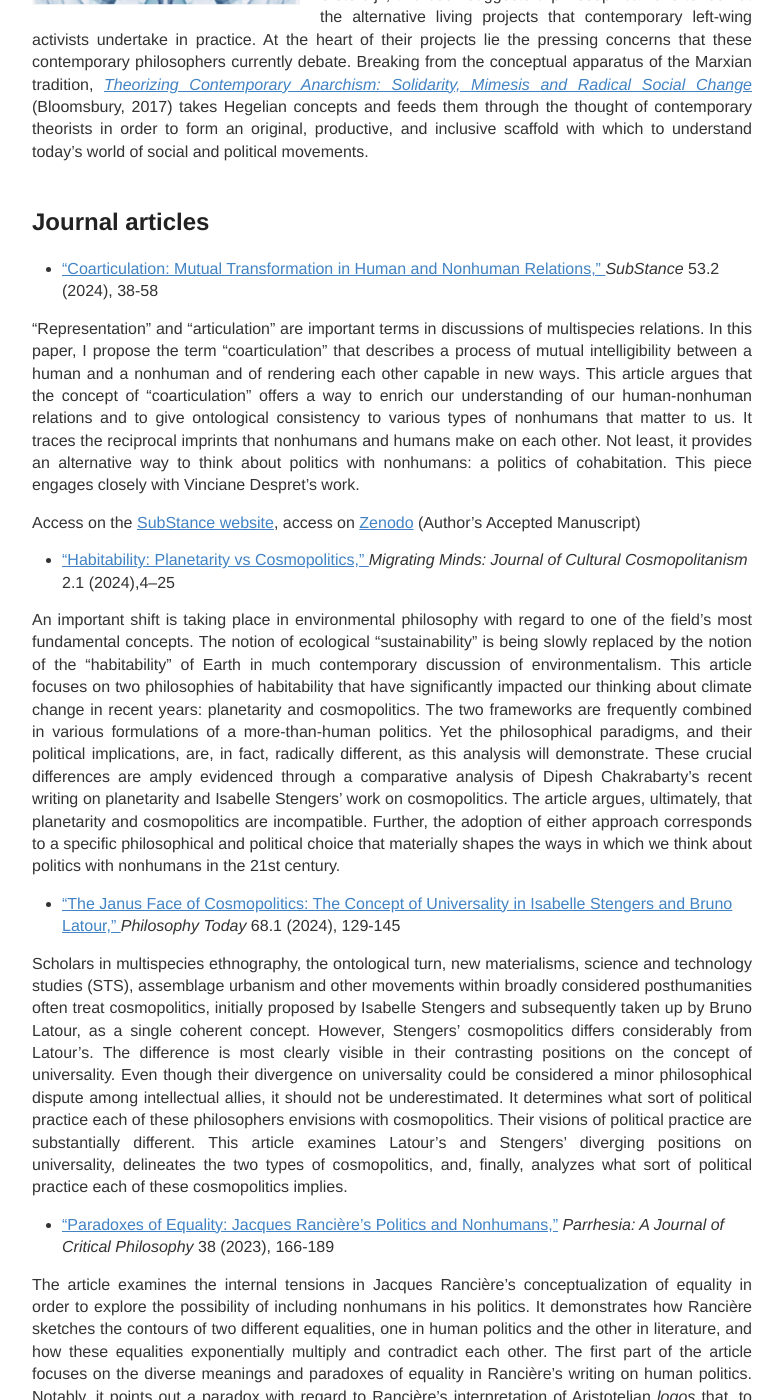
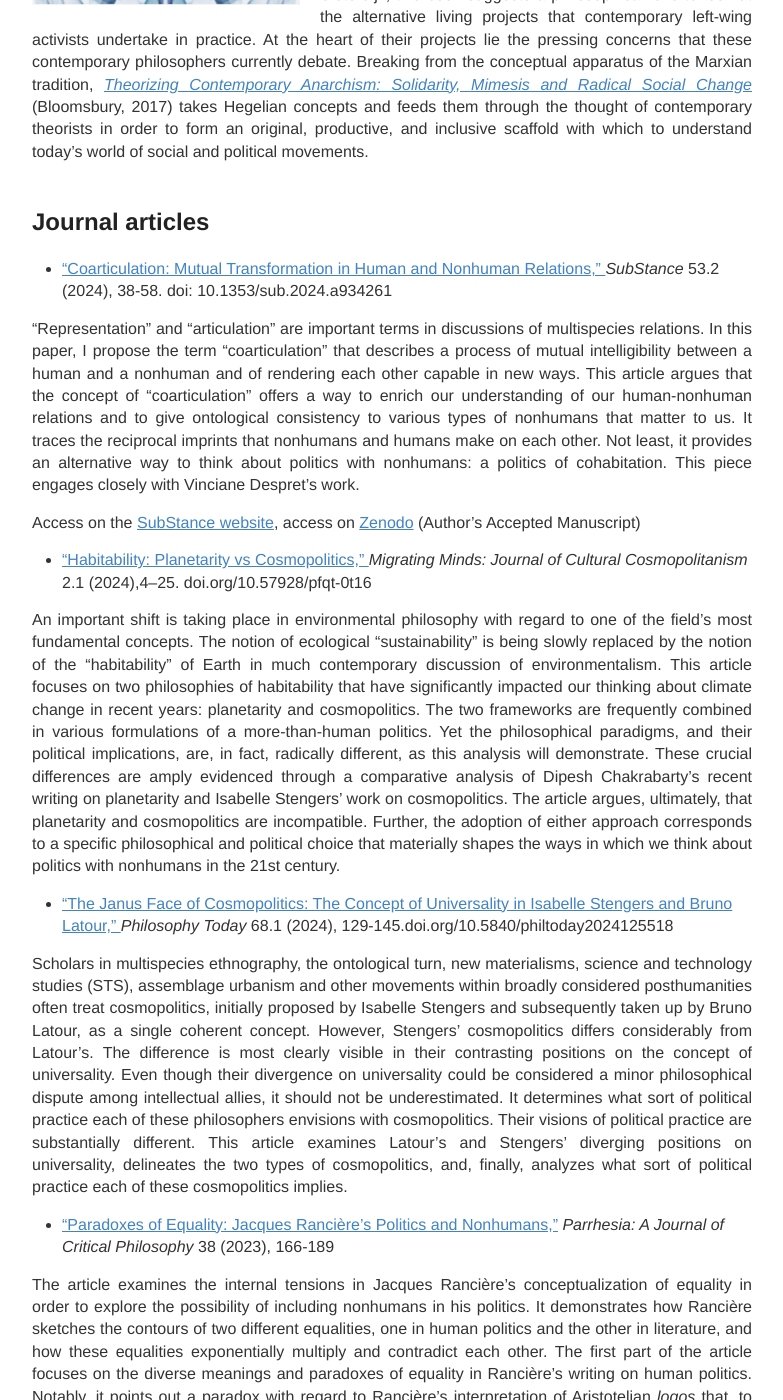
Before and after one commit to IJanicka/IJanicka.github.io, a Jekyll site: the page built from publications.md, in a window 1280 px wide and 1400 px high, scrolled down 859 px. Shown: the whole window, without its empty margins (248-1031 px from the left). Built offline with Jekyll 4.4.1, drawn with Linux system fonts in a browser that asks for light colours.

Commit message:
Update publications.md

```diff
--- a/publications.md
+++ b/publications.md
@@ -20,17 +20,17 @@
 </div>
   <h2>Journal articles</h2>
 
-* <a href="https://muse.jhu.edu/pub/1/article/934261" target="_blank"> "Coarticulation: Mutual Transformation in Human and Nonhuman Relations," </a> *SubStance* 53.2 (2024), 38-58 <br>
+* <a href="https://muse.jhu.edu/pub/1/article/934261" target="_blank"> "Coarticulation: Mutual Transformation in Human and Nonhuman Relations," </a> *SubStance* 53.2 (2024), 38-58. doi: 10.1353/sub.2024.a934261<br>
 
 “Representation” and “articulation” are important terms in discussions of multispecies relations. In this paper, I propose the term “coarticulation” that describes a process of mutual intelligibility between a human and a nonhuman and of rendering each other capable in new ways. This article argues that the concept of “coarticulation” offers a way to enrich our understanding of our human-nonhuman relations and to give ontological consistency to various types of nonhumans that matter to us. It traces the reciprocal imprints that nonhumans and humans make on each other. Not least, it provides an alternative way to think about politics with nonhumans: a politics of cohabitation. This piece engages closely with Vinciane Despret's work.<br>
 
 Access on the <a href="https://substance.org/article/4692" target="_blank"> SubStance website</a>, access on <a href="https://zenodo.org/records/13930547" target="_blank"> Zenodo</a> (Author's Accepted Manuscript) <br>
 
-* <a href="https://repository.library.georgetown.edu/bitstream/handle/10822/1088561/Habitability%20Planetarity%20vs%20Cosmopolitics%20-%20Iwona%20Janicka.pdf?sequence=1&isAllowed=y" target="_blank"> "Habitability: Planetarity vs Cosmopolitics," </a> *Migrating Minds: Journal of Cultural Cosmopolitanism* 2.1 (2024),4–25 <br>
+* <a href="https://repository.library.georgetown.edu/bitstream/handle/10822/1088561/Habitability%20Planetarity%20vs%20Cosmopolitics%20-%20Iwona%20Janicka.pdf?sequence=1&isAllowed=y" target="_blank"> "Habitability: Planetarity vs Cosmopolitics," </a> *Migrating Minds: Journal of Cultural Cosmopolitanism* 2.1 (2024),4–25. doi.org/10.57928/pfqt-0t16<br>
 
 An important shift is taking place in environmental philosophy with regard to one of the field’s most fundamental concepts. The notion of ecological “sustainability” is being slowly replaced by the notion of the “habitability” of Earth in much contemporary discussion of environmentalism. This article focuses on two philosophies of habitability that have significantly impacted our thinking about climate change in recent years: planetarity and cosmopolitics. The two frameworks are frequently combined in various formulations of a more-than-human politics. Yet the philosophical paradigms, and their political implications, are, in fact, radically different, as this analysis will demonstrate. These crucial differences are amply evidenced through a comparative analysis of Dipesh Chakrabarty’s recent writing on planetarity and Isabelle Stengers’ work on cosmopolitics. The article argues, ultimately, that planetarity and cosmopolitics are incompatible. Further, the adoption of either approach corresponds to a specific philosophical and political choice that materially shapes the ways in which we think about politics with nonhumans in the 21st century.
 
-* <a href="https://www.pdcnet.org/philtoday/content/philtoday_2024_0068_0001_0129_0145" target="_blank"> “The Janus Face of Cosmopolitics: The Concept of Universality in Isabelle Stengers and Bruno Latour,” </a> *Philosophy Today* 68.1 (2024), 129-145 <br>
+* <a href="https://www.pdcnet.org/philtoday/content/philtoday_2024_0068_0001_0129_0145" target="_blank"> “The Janus Face of Cosmopolitics: The Concept of Universality in Isabelle Stengers and Bruno Latour,” </a> *Philosophy Today* 68.1 (2024), 129-145.doi.org/10.5840/philtoday2024125518<br>
 
 Scholars in multispecies ethnography, the ontological turn, new materialisms, science and technology studies (STS), assemblage urbanism and other movements within broadly considered posthumanities often treat cosmopolitics, initially proposed by Isabelle Stengers and subsequently taken up by Bruno Latour, as a single coherent concept. However, Stengers’ cosmopolitics differs considerably from Latour’s. The difference is most clearly visible in their contrasting positions on the concept of universality. Even though their divergence on universality could be considered a minor philosophical dispute among intellectual allies, it should not be underestimated. It determines what sort of political practice each of these philosophers envisions with cosmopolitics. Their visions of political practice are substantially different. This article examines Latour’s and Stengers’ diverging positions on universality, delineates the two types of cosmopolitics, and, finally, analyzes what sort of political practice each of these cosmopolitics implies.
 
```
